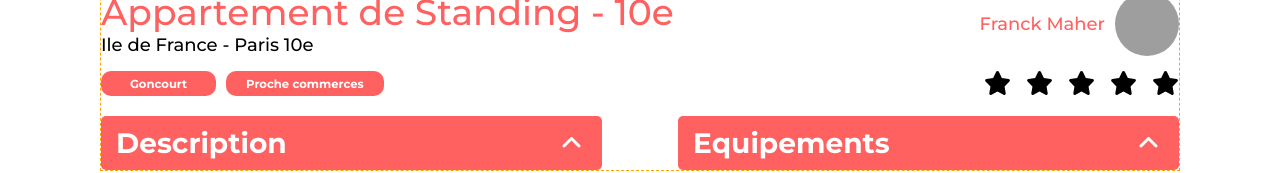
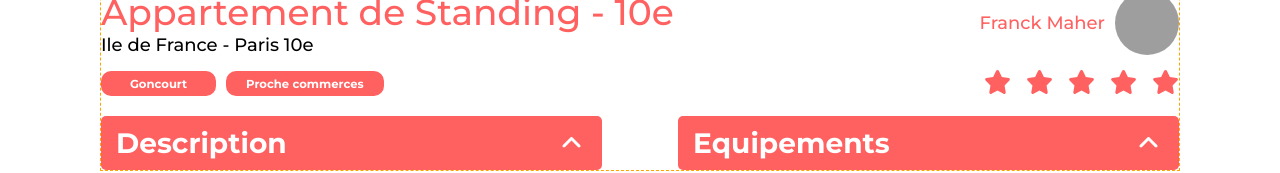
Before and after one commit to vincehtz/Kasa, a React (Create React App) app: page /product/0979876d in a window 1280 px wide. Shown: the part 517-690 px from the top of the page. Built offline with nearby package versions, Linux system fonts and the light colour scheme; grey boxes are pictures that could not be loaded.

Commit message:
Rate Scale codée + Equipements corrigés

```diff
--- a/src/components/Collapse.jsx
+++ b/src/components/Collapse.jsx
@@ -33,7 +33,10 @@ function Collapse({ title, content }) {
 
 Collapse.propTypes = {
   title: PropTypes.string,
-  content: PropTypes.string,
+  content: PropTypes.oneOfType([
+    PropTypes.string, // Le contenu peut être une chaîne de caractères
+    PropTypes.array, // Le contenu peut être un tableau de chaînes de caractères
+  ]),
   id: PropTypes.string,
 };
 
--- a/src/components/FlashCard.jsx
+++ b/src/components/FlashCard.jsx
@@ -11,15 +11,14 @@ function FlashCard() {
   const { productId } = useParams();
 
   const logementConsulte = logementsList.find((log) => log.id === productId);
-  console.log(logementConsulte);
 
   const profilePicStyle = {
     backgroundImage: `url(${logementConsulte.host.picture})`,
   };
 
-  logementConsulte.equipments.map((equipment) => {
-    console.log(equipment);
-  });
+  // logementConsulte.equipments.map((equipment) => {
+  //   console.log(equipment);
+  // });
 
   return (
     <div className="flashcard">
@@ -42,12 +41,21 @@ function FlashCard() {
               style={profilePicStyle}
             ></div>
           </div>
-          <RateScale />
+          {/* MODIFIER ICI */}
+          <RateScale scaleValue={logementConsulte.rating} />
         </div>
       </div>
       <div className="flashcard__collapses">
         <Collapse title="Description" content={logementConsulte.description} />
-        <Collapse title="Equipements" content={logementConsulte.equipments} />
+        <Collapse
+          title="Equipements"
+          content={logementConsulte.equipments.map((equip, i) => (
+            <span key={i}>
+              {equip}
+              <br />
+            </span>
+          ))}
+        />
       </div>
     </div>
   );
--- a/src/components/RateScale.jsx
+++ b/src/components/RateScale.jsx
@@ -1,20 +1,36 @@
 import React from "react";
+import PropTypes from "prop-types";
 import { FontAwesomeIcon } from "@fortawesome/react-fontawesome";
 import { faStar } from "@fortawesome/free-solid-svg-icons";
 import "../styles/RateScale.scss";
 
-function RateScale() {
-  const ratingStar = <FontAwesomeIcon icon={faStar} />;
+function RateScale({ scaleValue }) {
+  const redStyle = {
+    color: "#FF6060",
+  };
+  const greyStyle = {
+    color: "#E3E3E3",
+  };
+  const redStar = <FontAwesomeIcon icon={faStar} style={redStyle} />;
+  const greyStar = <FontAwesomeIcon icon={faStar} style={greyStyle} />;
+
+  const range = [1, 2, 3, 4, 5];
 
   return (
     <div className="rating-scale">
-      {ratingStar}
-      {ratingStar}
-      {ratingStar}
-      {ratingStar}
-      {ratingStar}
+      {range.map((score, i) => {
+        return scaleValue >= score ? (
+          <span key={i}>{redStar}</span>
+        ) : (
+          <span key={i}>{greyStar}</span>
+        );
+      })}
     </div>
   );
 }
 
+RateScale.propTypes = {
+  scaleValue: PropTypes.string,
+};
+
 export default RateScale;
```
